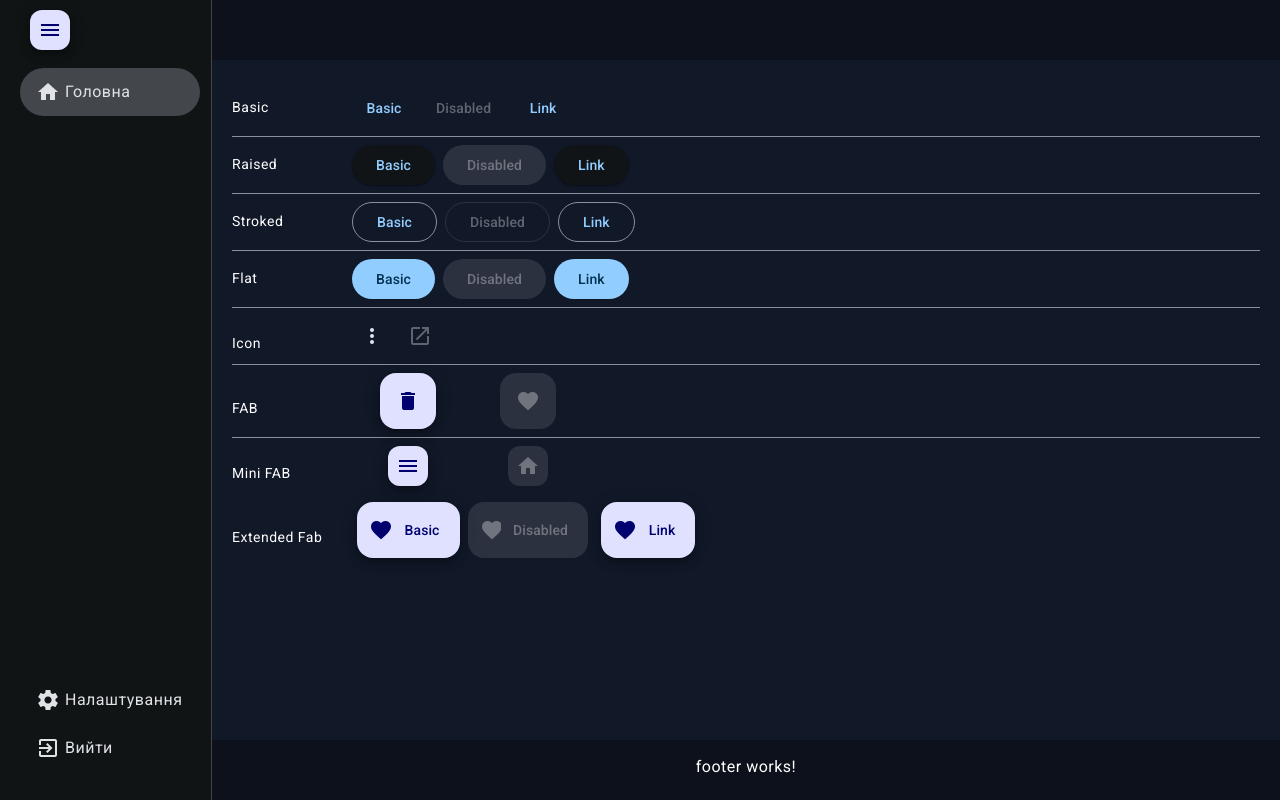
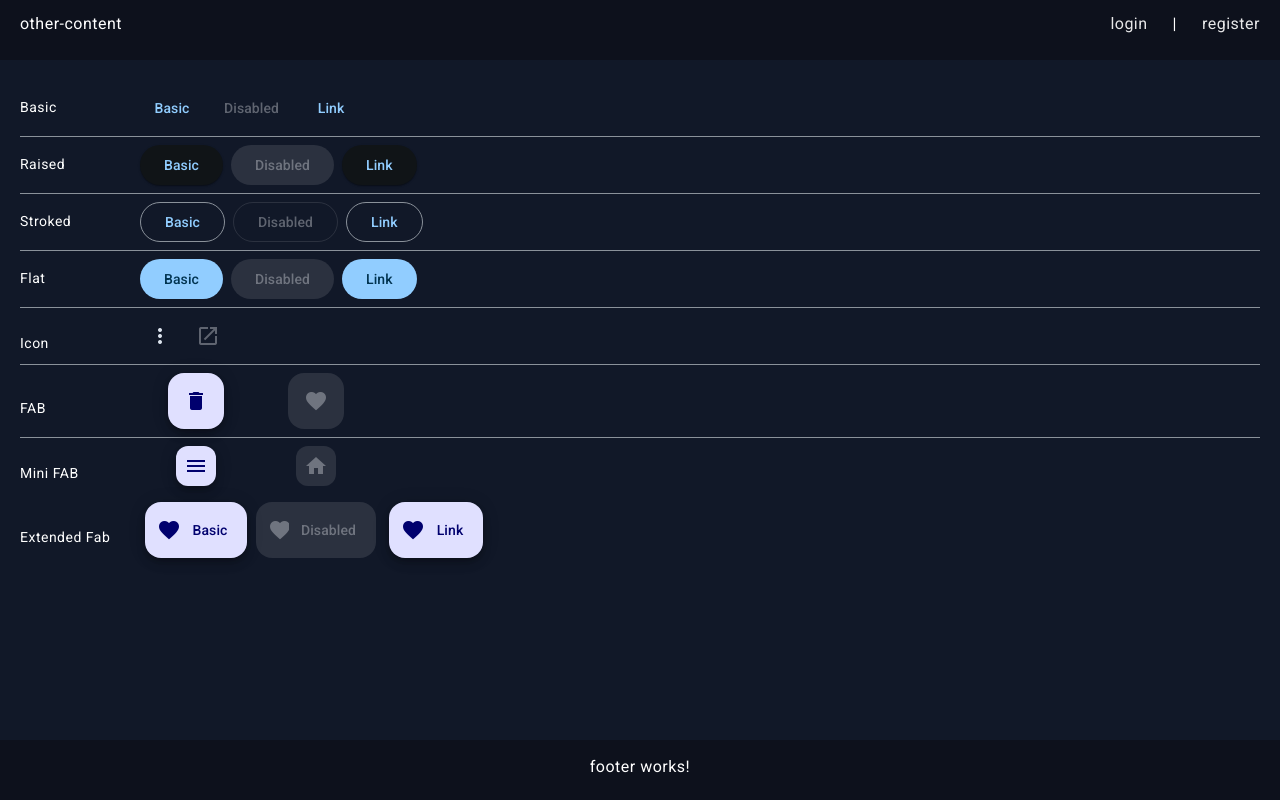
Before and after one commit to Alexavtodnepr/petUdemi, an Angular app: page / in a window 1280 px wide. Built offline with nearby package versions, Linux system fonts and the light colour scheme.

Commit message:
[feat](auth): add first logic for auth service

```diff
--- a/src/app/app.component.html
+++ b/src/app/app.component.html
@@ -1,5 +1,5 @@
 <div [ngClass]="settingService.themeSignal()" class="content-container">
-    @if (!breakpointService.isHandset()) {
+    @if (this.authService.isAuth() && !breakpointService.isHandset()) {
         <app-side-bar class="sidebar" [ngClass]="{'collapsed' : settingService.isCollapsedMenu()}"></app-side-bar>
     }
     <div class="content-wrap">
--- a/src/app/app.component.ts
+++ b/src/app/app.component.ts
@@ -9,6 +9,7 @@ import {defaultSettings} from './shared/mocks/default-settings';
 import {SettingsService} from "./shared/services/settings.service";
 import {ButtonMenuComponent} from "./layouts/button-menu/button-menu.component";
 import {BreakpointService} from "./shared/services/breakpoint.service";
+import {AuthService} from "./shared/services/auth.service";
 
 @Component({
   selector: 'app-root',
@@ -20,6 +21,7 @@ import {BreakpointService} from "./shared/services/breakpoint.service";
 export class AppComponent implements OnInit{
   settingService: SettingsService = inject(SettingsService);
   breakpointService: BreakpointService = inject(BreakpointService);
+  authService: AuthService = inject(AuthService);
   isHideFooter: boolean = true;
   title = 'petUdemi';
 
--- a/src/app/layouts/header/header.component.html
+++ b/src/app/layouts/header/header.component.html
@@ -1,5 +1,11 @@
-@if (breakpointService.isHandset()) {
+@if (authService.isAuth() && breakpointService.isHandset()) {
     <div class="button-menu-wrap">
         <app-button-menu class="button-menu"></app-button-menu>
     </div>
 }
+<div class="flex flex-row justify-between w-full">
+    <div>other-content</div>
+    <div>
+        <app-auth-register></app-auth-register>
+    </div>
+</div>
--- a/src/app/layouts/header/header.component.ts
+++ b/src/app/layouts/header/header.component.ts
@@ -6,18 +6,22 @@ import {MatIconButton} from "@angular/material/button";
 import {MatIcon} from "@angular/material/icon";
 import {BreakpointService} from "../../shared/services/breakpoint.service";
 import {CommonModule} from "@angular/common";
+import {AuthRegisterComponent} from "../../pages/auth-register/auth-register.component";
+import {AuthService} from "../../shared/services/auth.service";
 
 @Component({
   selector: 'app-header',
   standalone: true,
-  imports: [
-    CommonModule,
-    ButtonMenuComponent
-  ],
+    imports: [
+        CommonModule,
+        ButtonMenuComponent,
+        AuthRegisterComponent
+    ],
   templateUrl: './header.component.html',
   styleUrl: './header.component.scss'
 })
 export class HeaderComponent {
-  breakpointService: BreakpointService = inject(BreakpointService);
+    authService: AuthService = inject(AuthService);
+    breakpointService: BreakpointService = inject(BreakpointService);
 
 }
--- a/src/app/layouts/side-bar/side-bar.component.html
+++ b/src/app/layouts/side-bar/side-bar.component.html
@@ -21,7 +21,7 @@
             <mat-icon>settings</mat-icon>
             {{ settingService.isCollapsedMenu() ? '' : 'Налаштування' }}
         </a>
-        <a class="menu-list-item" [ngClass]="{'collapsed' : settingService.isCollapsedMenu()}" mat-list-item matTooltip="Вийти">
+        <a (click)="logout()" class="menu-list-item" [ngClass]="{'collapsed' : settingService.isCollapsedMenu()}" mat-list-item matTooltip="Вийти">
             <mat-icon>exit_to_app</mat-icon>
             {{ settingService.isCollapsedMenu() ? '' :'Вийти' }}</a>
     </mat-nav-list>
--- a/src/app/layouts/side-bar/side-bar.component.ts
+++ b/src/app/layouts/side-bar/side-bar.component.ts
@@ -9,6 +9,7 @@ import {MenuItemsInterface} from "../../shared/models/menu-items.interface";
 import {menuItems} from "../../shared/mocks/menu";
 import {MatTooltip} from "@angular/material/tooltip";
 import {ButtonMenuComponent} from "../button-menu/button-menu.component";
+import {AuthService} from "../../shared/services/auth.service";
 
 @Component({
   selector: 'app-side-bar',
@@ -20,9 +21,14 @@ import {ButtonMenuComponent} from "../button-menu/button-menu.component";
 export class SideBarComponent {
   private router: Router = inject(Router);
   settingService: SettingsService = inject(SettingsService);
+  authService: AuthService = inject(AuthService);
   sideBarItems: MenuItemsInterface[] = menuItems;
 
   isActiveRoute(route: string): boolean {
     return this.router.url === route;
   }
+
+  logout() {
+    this.authService.logOut();
+  }
 }
--- /dev/null
+++ b/src/app/pages/auth-register/auth-register.component.html
@@ -0,0 +1,9 @@
+@if(this.authService.isAuth()){
+    <mat-icon>person_outline</mat-icon>
+}@else {
+    <div class="flex flex-row gap-25">
+        <p class="pointer" (click)="login()">login</p>
+        <p> | </p>
+        <p class="pointer" (click)="login()">register</p>
+    </div>
+}
--- /dev/null
+++ b/src/app/pages/auth-register/auth-register.component.ts
@@ -0,0 +1,32 @@
+import {Component, inject, OnInit} from '@angular/core';
+import {CommonModule} from '@angular/common';
+import {MatFormField, MatFormFieldModule} from "@angular/material/form-field";
+import {MatOption, MatSelect, MatSelectChange, MatSelectModule} from "@angular/material/select";
+import {FormsModule} from "@angular/forms";
+import {MatInputModule} from "@angular/material/input";
+import {SettingModel, ThemeTypes} from "../../shared/models/setting-model";
+import {SettingsService} from "../../shared/services/settings.service";
+import {MatCheckbox, MatCheckboxChange} from "@angular/material/checkbox";
+import {MatDivider} from "@angular/material/divider";
+import {MatSlideToggle, MatSlideToggleChange} from "@angular/material/slide-toggle";
+import {AuthService} from "../../shared/services/auth.service";
+import {MatIcon} from "@angular/material/icon";
+
+@Component({
+  selector: 'app-auth-register',
+  templateUrl: 'auth-register.component.html',
+  styleUrl: 'auth-register.component.scss',
+  standalone: true,
+  imports: [CommonModule, FormsModule, MatFormFieldModule, MatSelectModule, MatInputModule, MatCheckbox, MatDivider, MatSlideToggle, MatIcon],
+})
+export class AuthRegisterComponent implements OnInit{
+  authService: AuthService = inject(AuthService);
+  isAuthenticated: boolean = false;
+
+  ngOnInit(): void {
+  }
+
+  login() {
+    this.authService.logIn(true);
+  }
+}
--- /dev/null
+++ b/src/app/shared/services/auth.service.ts
@@ -0,0 +1,17 @@
+import { Injectable, signal } from "@angular/core";
+import {ThemeTypes} from "../models/setting-model";
+
+@Injectable({
+    providedIn: "root",
+})
+export class AuthService {
+    isAuth = signal<boolean>(false);
+
+    logIn(state: boolean){
+        this.isAuth.update((value) => value = state);
+    }
+
+    logOut(){
+        this.isAuth.update((value) => value = false);
+    }
+}
--- a/src/styles.scss
+++ b/src/styles.scss
@@ -203,6 +203,18 @@ mat.$theme-ignore-duplication-warnings:true;
 .flex-row{
   flex-direction: row;
 }
+.justify-between{
+  justify-content: space-between;
+}
+.justify-center{
+  justify-content: center;
+}
+.justify-start{
+  justify-content: flex-start;
+}
+.justify-end{
+  justify-content: flex-end;
+}
 .items-center{
   align-items: center;
 }
@@ -216,3 +228,11 @@ mat.$theme-ignore-duplication-warnings:true;
 .pb-10{
   padding-bottom: 10px;
 }
+.w-full{
+ width: 100%;
+}
+
+.pointer{
+  cursor: pointer;
+  opacity: 0.9;
+}
```
Also changed, not shown: src/app/pages/auth-register/auth-register.component.scss (added).
